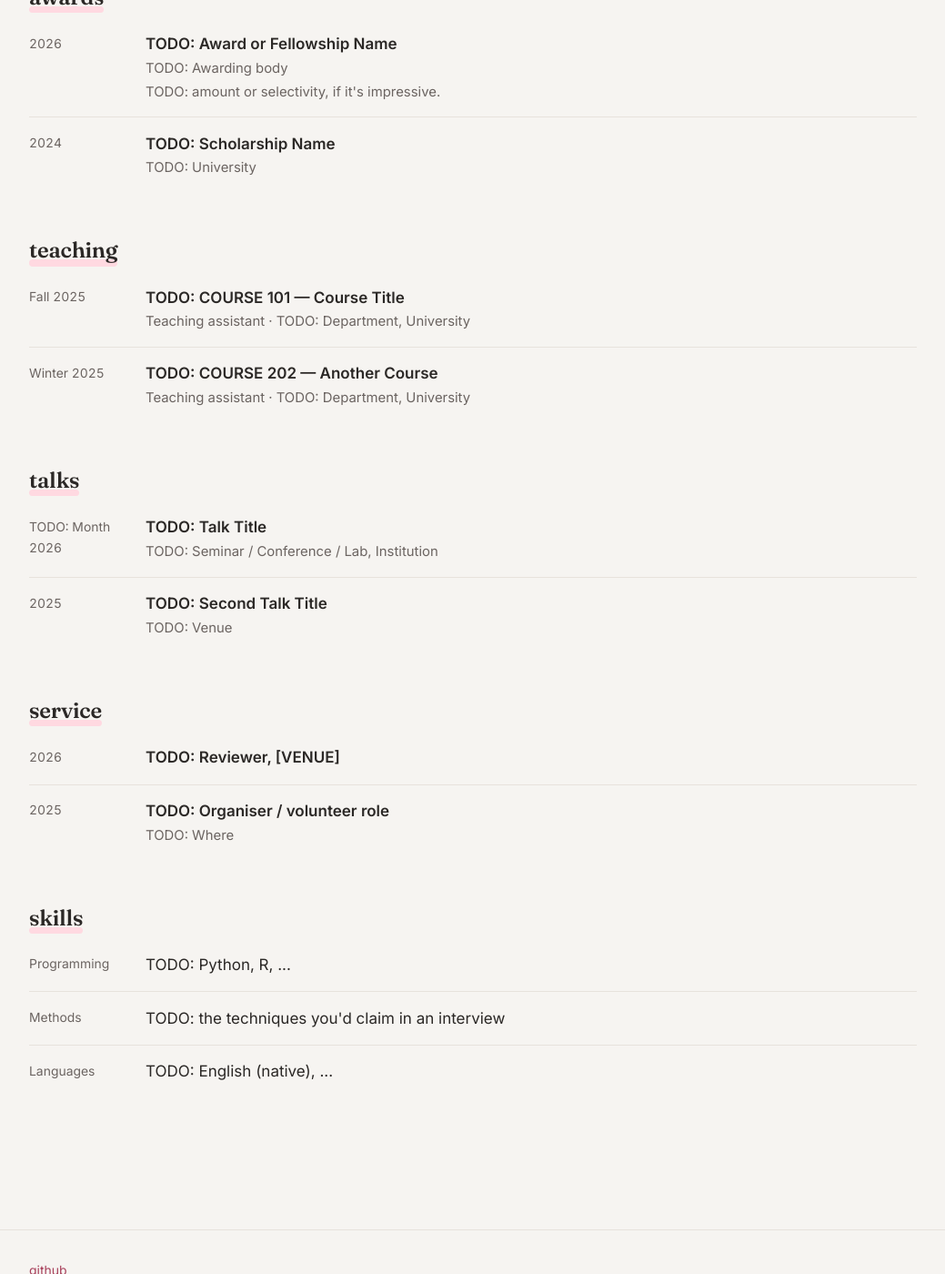
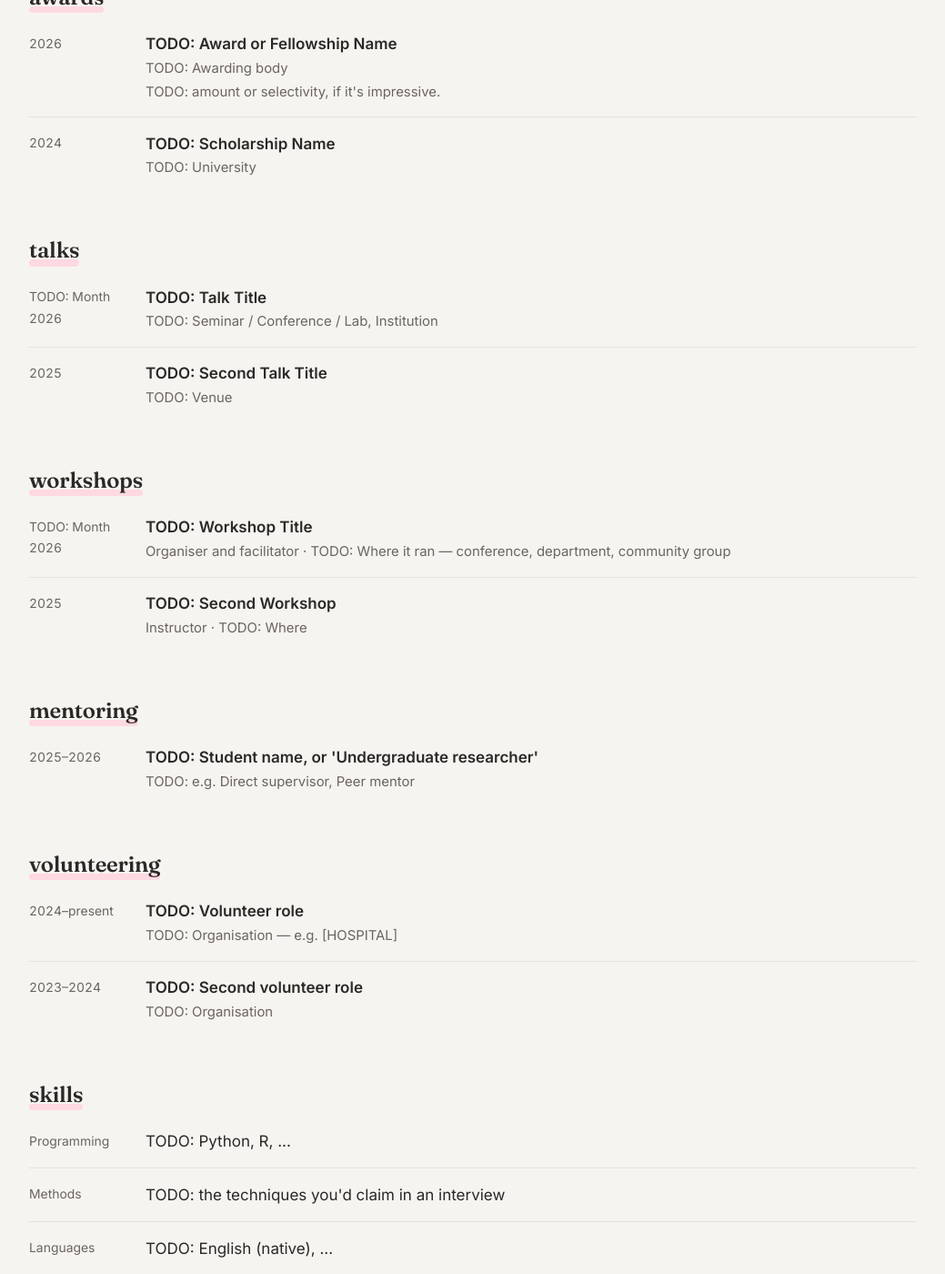
Before and after one commit to sktchan/sktchan.github.io, a Jekyll site: the page built from cv.html, in a window 1280 px wide and 1400 px high, scrolled down 1386 px. Shown: the whole window at 91% size, without its empty margins (120-1159 px from the left). Built offline with Jekyll 4.4.1, drawn with Linux system fonts in a browser that asks for light colours.

Commit message:
Replace teaching tab with community; put linkedin before github
"teaching" was wrong for the content: workshops hosted, mentoring, and
volunteering including non-research work. /community/ covers all three
honestly, where "service" or "outreach" would each strain to fit the
volunteering.

Talks move to research.yml so they sit next to the work they're about.
The CV page now pulls talks from research.yml and workshops, mentoring
and volunteering from community.yml, so nothing is entered twice.

/teaching/ is gone rather than redirected — it was live for minutes and
is not linked from anywhere.

Co-Authored-By: Claude Opus 5 <noreply@anthropic.com>

```diff
--- a/_config.yml
+++ b/_config.yml
@@ -46,8 +46,8 @@ nav:
     url: /research/
   - title: projects
     url: /projects/
-  - title: teaching
-    url: /teaching/
+  - title: community
+    url: /community/
   - title: cv
     url: /cv/
   - title: photos
--- /dev/null
+++ b/_data/community.yml
@@ -0,0 +1,50 @@
+# Workshops, mentoring and volunteering — the /community/ page.
+# Any group you empty out disappears from the page.
+#
+# Talks live in research.yml, next to the work they're about.
+#
+# TODO: replace every placeholder below.
+
+statement: >-
+  TODO: optional — a sentence on why this work matters to you. Delete this line
+  if you'd rather the page open straight into the list.
+
+# ─── workshops you've run ────────────────────────────────────────────────────
+workshops:
+  - title: "TODO: Workshop Title"
+    role: "Organiser and facilitator"   # or "Co-organiser", "Instructor"
+    venue: "TODO: Where it ran — conference, department, community group"
+    year: "TODO: Month 2026"
+    note: >-
+      TODO: what it covered, who came, roughly how many people. Numbers help.
+    links:
+      - name: "materials"
+        url: "#"
+
+  - title: "TODO: Second Workshop"
+    role: "Instructor"
+    venue: "TODO: Where"
+    year: "2025"
+
+# ─── mentoring ───────────────────────────────────────────────────────────────
+mentoring:
+  - title: "TODO: Student name, or 'Undergraduate researcher'"
+    role: "TODO: e.g. Direct supervisor, Peer mentor"
+    year: "2025–2026"
+    note: >-
+      TODO: what you mentored them on, and where it went — a thesis, a poster,
+      a grad school offer.
+
+# ─── volunteering ────────────────────────────────────────────────────────────
+# Doesn't have to be research-related. Sustained volunteer work says something
+# real about you, and committees do read it.
+volunteering:
+  - title: "TODO: Volunteer role"
+    venue: "TODO: Organisation — e.g. [HOSPITAL]"
+    year: "2024–present"
+    note: >-
+      TODO: what you actually do there, and how often.
+
+  - title: "TODO: Second volunteer role"
+    venue: "TODO: Organisation"
+    year: "2023–2024"
--- a/_data/cv.yml
+++ b/_data/cv.yml
@@ -1,8 +1,9 @@
 # The CV. This page is canonical — there is no separate PDF; the print
 # stylesheet turns Cmd-P into a clean document.
 #
-# Teaching, talks and service live in teaching.yml and are pulled into the CV
-# page automatically, so you never enter them twice.
+# Talks live in research.yml, and workshops/mentoring/volunteering live in
+# community.yml. Both are pulled into the CV page automatically, so you never
+# enter anything twice.
 #
 # Each group is a list of items with: when, title, where, detail.
 # TODO: replace every placeholder below.
--- a/_data/research.yml
+++ b/_data/research.yml
@@ -45,6 +45,22 @@ posters:
     venue: "TODO: Venue"
     year: 2025
 
+# ─── talks ───────────────────────────────────────────────────────────────────
+# Talks live here rather than on /community/ so they sit next to the work
+# they're about. They're pulled into the CV page automatically.
+talks:
+  - title: "TODO: Talk Title"
+    venue: "TODO: Seminar / Conference / Lab, Institution"
+    year: "TODO: Month 2026"
+    badge: ""            # e.g. "invited"
+    links:
+      - name: "slides"
+        url: "#"
+
+  - title: "TODO: Second Talk Title"
+    venue: "TODO: Venue"
+    year: "2025"
+
 # ─── in progress ─────────────────────────────────────────────────────────────
 # Signals momentum without over-claiming. Delete if you'd rather not preview
 # unpublished work.
--- a/_data/teaching.yml
+++ /dev/null
@@ -1,53 +0,0 @@
-# Teaching, talks, service and mentoring — the /teaching/ page.
-# Any group you empty out disappears from the page.
-#
-# TODO: replace every placeholder below.
-
-statement: >-
-  TODO: optional — two sentences on how you approach teaching. Worth writing if
-  you're applying anywhere that cares about teaching; delete this line if not.
-
-# ─── courses ─────────────────────────────────────────────────────────────────
-courses:
-  - title: "TODO: COURSE 101 — Course Title"
-    role: "Teaching assistant"
-    venue: "TODO: Department, University"
-    year: "Fall 2025"
-    note: >-
-      TODO: optional — what you actually did (ran labs, wrote assignments,
-      guest lectured, class size).
-
-  - title: "TODO: COURSE 202 — Another Course"
-    role: "Teaching assistant"
-    venue: "TODO: Department, University"
-    year: "Winter 2025"
-
-# ─── talks ───────────────────────────────────────────────────────────────────
-talks:
-  - title: "TODO: Talk Title"
-    venue: "TODO: Seminar / Conference / Lab, Institution"
-    year: "TODO: Month 2026"
-    badge: ""            # e.g. "invited"
-    links:
-      - name: "slides"
-        url: "#"
-
-  - title: "TODO: Second Talk Title"
-    venue: "TODO: Venue"
-    year: "2025"
-
-# ─── mentoring ───────────────────────────────────────────────────────────────
-mentoring:
-  - title: "TODO: Student name or 'Undergraduate researcher'"
-    note: >-
-      TODO: what you mentored them on, and where it went.
-    year: "2025–2026"
-
-# ─── service and outreach ────────────────────────────────────────────────────
-service:
-  - title: "TODO: Reviewer, [VENUE]"
-    year: "2026"
-
-  - title: "TODO: Organiser / volunteer role"
-    venue: "TODO: Where"
-    year: "2025"
--- a/cv.html
+++ b/cv.html
@@ -10,13 +10,13 @@ wide: true
   stylesheet in main.scss strips the nav, footer, colours and backgrounds, so
   Cmd-P → "Save as PDF" produces a clean black-on-white document.
 
-  Teaching, talks and service are pulled from _data/teaching.yml and papers
-  from _data/research.yml, so nothing is entered twice.
+  Papers, posters and talks are pulled from _data/research.yml; workshops,
+  mentoring and volunteering from _data/community.yml. Nothing is entered twice.
 {%- endcomment -%}
 
 {%- assign cv = site.data.cv -%}
 {%- assign r  = site.data.research -%}
-{%- assign t  = site.data.teaching -%}
+{%- assign c  = site.data.community -%}
 {%- assign l  = site.data.links -%}
 
 {%- if cv.summary -%}
@@ -118,10 +118,30 @@ wide: true
   </div>
 {%- endif -%}
 
-{%- if t.courses and t.courses.size > 0 -%}
-  <h2><span class="section-title">teaching</span></h2>
+{%- if r.talks and r.talks.size > 0 -%}
+  <h2><span class="section-title">talks</span></h2>
   <div class="cv-group">
-    {%- for item in t.courses %}
+    {%- for item in r.talks %}
+      <div class="cv-item">
+        <div class="cv-item__when">{{ item.year }}</div>
+        <div class="cv-item__what">
+          <div class="cv-item__title">{{ item.title }}</div>
+          {%- if item.venue %}<div class="cv-item__where">{{ item.venue }}</div>{% endif -%}
+        </div>
+      </div>
+    {%- endfor %}
+  </div>
+{%- endif -%}
+
+{%- comment -%}
+  Workshops, mentoring and volunteering come from community.yml, so they're
+  written once and appear both on /community/ and here.
+{%- endcomment -%}
+
+{%- if c.workshops and c.workshops.size > 0 -%}
+  <h2><span class="section-title">workshops</span></h2>
+  <div class="cv-group">
+    {%- for item in c.workshops %}
       <div class="cv-item">
         <div class="cv-item__when">{{ item.year }}</div>
         <div class="cv-item__what">
@@ -133,25 +153,25 @@ wide: true
   </div>
 {%- endif -%}
 
-{%- if t.talks and t.talks.size > 0 -%}
-  <h2><span class="section-title">talks</span></h2>
+{%- if c.mentoring and c.mentoring.size > 0 -%}
+  <h2><span class="section-title">mentoring</span></h2>
   <div class="cv-group">
-    {%- for item in t.talks %}
+    {%- for item in c.mentoring %}
       <div class="cv-item">
         <div class="cv-item__when">{{ item.year }}</div>
         <div class="cv-item__what">
           <div class="cv-item__title">{{ item.title }}</div>
-          {%- if item.venue %}<div class="cv-item__where">{{ item.venue }}</div>{% endif -%}
+          {%- if item.role %}<div class="cv-item__where">{{ item.role }}</div>{% endif -%}
         </div>
       </div>
     {%- endfor %}
   </div>
 {%- endif -%}
 
-{%- if t.service and t.service.size > 0 -%}
-  <h2><span class="section-title">service</span></h2>
+{%- if c.volunteering and c.volunteering.size > 0 -%}
+  <h2><span class="section-title">volunteering</span></h2>
   <div class="cv-group">
-    {%- for item in t.service %}
+    {%- for item in c.volunteering %}
       <div class="cv-item">
         <div class="cv-item__when">{{ item.year }}</div>
         <div class="cv-item__what">
--- a/index.html
+++ b/index.html
@@ -40,9 +40,9 @@ permalink: /
     <ul class="linkrow">
       {%- if l.email    and l.email    != '' %}<li><a href="mailto:{{ l.email }}">email</a></li>{% endif -%}
       {%- if l.scholar  and l.scholar  != '' %}<li><a href="{{ l.scholar }}">google scholar</a></li>{% endif -%}
+      {%- if l.linkedin and l.linkedin != '' %}<li><a href="{{ l.linkedin }}">linkedin</a></li>{% endif -%}
       {%- if l.github   and l.github   != '' %}<li><a href="{{ l.github }}">github</a></li>{% endif -%}
       {%- if l.orcid    and l.orcid    != '' %}<li><a href="{{ l.orcid }}">orcid</a></li>{% endif -%}
-      {%- if l.linkedin and l.linkedin != '' %}<li><a href="{{ l.linkedin }}">linkedin</a></li>{% endif -%}
       {%- if l.bluesky  and l.bluesky  != '' %}<li><a href="{{ l.bluesky }}">bluesky</a></li>{% endif -%}
       {%- if l.twitter  and l.twitter  != '' %}<li><a href="{{ l.twitter }}">twitter</a></li>{% endif -%}
       <li><a href="{{ '/cv/' | relative_url }}">cv</a></li>
```
Also changed, not shown: community.html (added, +32 -0 lines), research.html (+7 -0 lines), teaching.html (deleted, +0 -39 lines), README.md.
